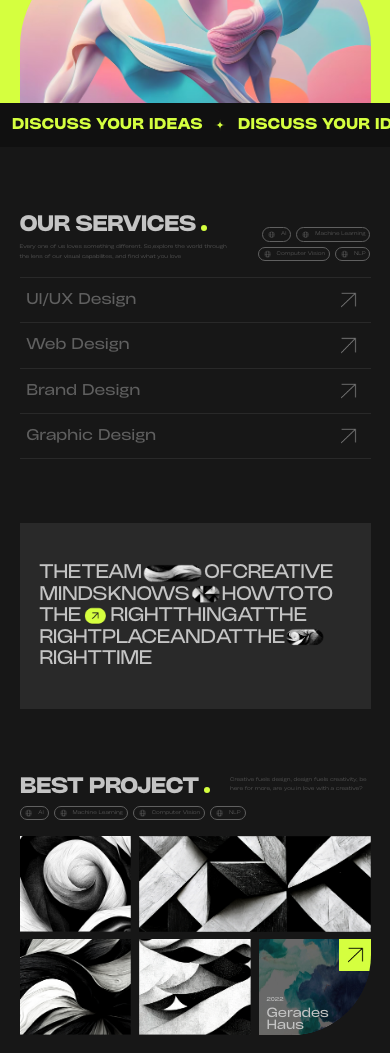
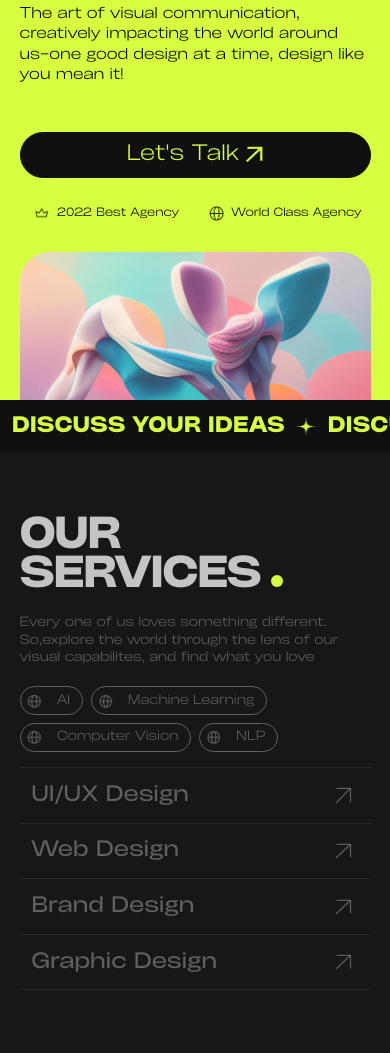
Before and after one commit to MuhammadyusufEngineer/Digitize-ideas, a website built with Vite: page index.html in a window 390 px wide. Shown: the part 244-1297 px from the top of the page. Built offline with nearby package versions, Linux system fonts and the light colour scheme.

Commit message:
responsive

```diff
--- a/index.html
+++ b/index.html
@@ -16,70 +16,89 @@
   </div> -->
 
   <header class="bg-yellow">
-    <nav class="py-[3vw]">
+    <nav class="bg-yellow py-[3vw]">
       <div class="container">
         <div class="flex items-center justify-between">
-          <div class="font-regular text-[1.4vw] logo">
-            HumbleBee AI
+          <div class="logo font-regular text-[7vw] mt-[2vw] md:mt-0 md:text-[1.4vw] relative z-[21]">
+            HumbleBeeAI
           </div>
-          <ul class="flex items-center gap-[6vw] text-[1.3vw]">
+          <ul
+            class="menu-list absolute md:relative top-0 -left-full md:left-0 bg-yellow z-20 w-full h-full flex flex-col md:flex-row items-center justify-center md:justify-end gap-[6vw] text-[6vw] md:text-[1.3vw] duration-300 ease-out">
             <li><a href="#" class="font-light">About Us</a></li>
             <li><a href="#" class="font-light">Project</a></li>
             <li><a href="#" class="font-light">Services</a></li>
             <li><a href="#" class="font-light">Let's talk</a></li>
           </ul>
+          <div class="menu-btn block md:hidden w-[10vw] h-[10vw] relative z-[21]">
+            <img src="./assets/img/menu.png" alt="burger menu icon">
+          </div>
         </div>
       </div>
     </nav>
     <main class="relative mt-[6vw] overflow-hidden">
       <div class="container">
-        <div class="flex justify-between">
-          <h1 class="text-[11.2vw] -tracking-[0.8vw] leading-none font-bold uppercase">digitize <br>ideas</h1>
-          <div class="w-1/2 flex flex-col items-end">
+        <div class="flex flex-col md:flex-row justify-between">
+          <h1 class="text-[17vw] md:text-[11.2vw] -tracking-[0.8vw] leading-none font-bold uppercase">digitize <br>ideas
+          </h1>
+          <div class="w-full md:w-1/2 flex flex-col items-end">
             <div
-              class="w-[85%] p-[0.5vw] bg-[url('../img/abstract.jpg')] bg-no-repeat bg-cover bg-center rounded-full overflow-nonde">
+              class="hidden md:block w-[85%] p-[0.5vw] bg-[url('../img/abstract.jpg')] bg-no-repeat bg-cover bg-center rounded-full overflow-nonde">
               <div
                 class="w-[5.5vw] h-[5.5vw] flex items-center justify-center bg-dark border-4 border-darker rounded-full">
                 <img src="./assets/img/playbtn.png" class="w-[2vw]" alt="">
               </div>
             </div>
-            <div class="w-[85%] flex items-center justify-center py-[2vw] gap-8">
+            <div class="hidden md:flex w-[85%] items-center justify-center py-[2vw] gap-8">
               <img class="w-[2.5vw]" src="./assets/img/star-2.png" alt="star">
               <img class="w-[2.5vw]" src="./assets/img/star-2.png" alt="star">
               <img class="w-[2.5vw]" src="./assets/img/star-2.png" alt="star">
             </div>
-            <p class="text-[1.3vw] font-light">The art of visual communication, creatively impacting the world around
+            <p class="text-[3.5vw] md:text-[1.3vw] font-light my-[5vw] md:m-0">The art of visual communication,
+              creatively impacting the
+              world around
               us-one good
               design at a time, design like you mean it!</p>
           </div>
         </div>
+        <div class="block md:hidden group button bg-dark text-[5vw] text-yellow border-dark mb-[6vw] mt-[7vw]">
+          <p class="py-[4vw]">Let's Talk</p>
+          <div class="relative w-[5vw] h-[5vw] overflow-hidden">
+            <img
+              class="absolute z-10 top-0 left-0 translate-0 translate-0 group-hover:-translate-y-[7vw] group-hover:translate-x-[7vw] group-hover:duration-500 w-[5vw]"
+              src="./assets/img/arrow-up.png" alt="arrow up">
+            <img
+              class="absolute z-10 top-0 -translate-x-[7vw] translate-y-[7vw] group-hover:translate-x-0 group-hover:translate-y-0 group-hover:duration-500 ease-out left-0 w-[5vw]"
+              src="./assets/img/arrow-up.png" alt="arrow up">
+          </div>
+        </div>
         <div class="flex items-center justify-between gap-[2vw] my-[2vw]">
-          <div class="flex gap-[1.5vw]">
-            <div class="button border-darker">
+          <div class="flex gap-[1.5vw] w-full md:w-auto">
+            <div class="w-1/2 p-0 md:w-auto button border-transparent md:border-darker">
               <div>
-                <img class="w-[2vw]" src="./assets/img/crown.png" alt="crown icon">
+                <img class="w-[5vw] md:w-[2vw]" src="./assets/img/crown.png" alt="crown icon">
               </div>
-              <p class="text-[1.2vw]">2022 Best Agency</p>
+              <p class="text-[2.7vw] md:text-[1.2vw]">2022 Best Agency</p>
             </div>
-            <div class="button border-darker">
+            <div class="w-1/2 p-0 md:w-auto button border-transparent md:border-darker">
               <div>
-                <img class="w-[2vw]" src="./assets/img/globus.png" alt="globus icon">
+                <img class="w-[5vw] md:w-[2vw]" src="./assets/img/globus.png" alt="globus icon">
               </div>
-              <p class="text-[1.2vw]">World Class Agency</p>
+              <p class="text-[2.7vw] md:text-[1.2vw]">World Class Agency</p>
             </div>
           </div>
-          <div class="relative h-[1px] w-2/5 bg-[#badd38] header-line">
+          <div class="hidden md:block relative h-[1px] w-2/5 bg-[#badd38] header-line">
           </div>
-          <div class="relative flex items-center w-[3.5%] h-[1.5vw]">
+          <div class="hidden md:flex relative items-center w-[3.5%] h-[1.5vw]">
             <div class="absolute top-0 left-0 w-[1.5vw] h-full border border-[#badd38] rounded-full"></div>
             <div class="absolute top-0 left-1/3 w-[1.5vw] h-full border border-[#badd38] rounded-full"></div>
             <div class="absolute top-0 left-[66%] w-[1.5vw] h-full border border-[#badd38] rounded-full"></div>
           </div>
         </div>
         <div class="relative mt-[7vw] w-full">
-          <img class="w-full rounded-tl-[100px] rounded-tr-[100px]" src="./assets/img/hero.png" alt="abstract photo">
+          <img class="w-full rounded-tl-[30px] rounded-tr-[30px]  md:rounded-tl-[100px] md:rounded-tr-[100px]"
+            src="./assets/img/hero.png" alt="abstract photo">
           <div
-            class="group absolute top-0 z-[100] -translate-y-1/3 right-[10vw] w-[13vw] h-[13vw] rounded-full flex items-center justify-center bg-dark border-[5px] border-darker overflow-hidden">
+            class="group absolute top-0 z-[100] -translate-y-1/3 right-[10vw] w-[13vw] h-[13vw] rounded-full hidden md:flex items-center justify-center bg-dark border-[5px] border-darker overflow-hidden">
             <div class="relative w-[5vw] h-[5vw]">
               <img
                 class="absolute z-10 top-0 left-0 translate-0 translate-0 group-hover:-translate-y-[7vw] group-hover:translate-x-[7vw] group-hover:duration-500 w-[5vw]"
@@ -94,59 +113,64 @@
       <div
         class="marquee-effect absolute bottom-0 left-0 whitespace-nowrap flex items-center gap-[3vw] bg-dark p-[3vw]">
         <!-- <img class="w-[3vw]" src="./assets/img/star-3.png" alt="star"> -->
-        <p class="text-[3.5vw] text-yellow font-bold uppercase">discuss your ideas</p>
-        <img class="w-[3vw]" src="./assets/img/star-3.png" alt="star">
-        <p class="text-[3.5vw] text-yellow font-bold uppercase">discuss your ideas</p>
-        <img class="w-[3vw]" src="./assets/img/star-3.png" alt="star">
-        <p class="text-[3.5vw] text-yellow font-bold uppercase">discuss your ideas</p>
-        <img class="w-[3vw]" src="./assets/img/star-3.png" alt="star">
+        <p class="text-[5vw] md:text-[3.5vw] text-yellow font-bold uppercase">discuss your ideas</p>
+        <img class="w-[5vw]" src="./assets/img/star-3.png" alt="star">
+        <p class="text-[5vw] md:text-[3.5vw] text-yellow font-bold uppercase">discuss your ideas</p>
+        <img class="w-[5vw]" src="./assets/img/star-3.png" alt="star">
+        <p class="text-[5vw] md:text-[3.5vw] text-yellow font-bold uppercase">discuss your ideas</p>
+        <img class="w-[5vw]" src="./assets/img/star-3.png" alt="star">
       </div>
     </main>
   </header>
 
   <section class="py-16 bg-darkest" id="our-services">
     <div class="container">
-      <div class="flex items-end">
-        <div class="w-[60%]">
-          <h2 class="text-[5vw] font-bold text-light tracking-tighter uppercase">our services
-            <span class="inline-block w-[1.5vw] h-[1.5vw] bg-yellow rounded-full"></span>
+      <div class="flex flex-col md:flex-row items-end">
+        <div class="w-full md:w-[60%]">
+          <h2 class="text-[10vw] md:text-[5vw] font-bold text-light leading-none tracking-tighter uppercase">our
+            services
+            <span class="inline-block w-[3vw] md:w-[1.5vw] h-[3vw] md:h-[1.5vw] bg-yellow rounded-full"></span>
           </h2>
-          <p class="text-[1.2vw] font-light text-lighter leading-loose mt-[0.5vw]">Every one of us loves something
+          <p
+            class="text-[3vw] md:text-[1.2vw] font-light text-lighter leading-tighter md:leading-loose my-[5vw] md:mt-[0.5vw] md:mb-0">
+            Every
+            one of us loves
+            something
             different. So,explore the world through the lens of our visual capabilites, and find what you love</p>
         </div>
-        <div class="w-[40%]">
-          <div class="flex flex-wrap items-end justify-end gap-[1.3vw]">
+        <div class="w-full md:w-[40%]">
+          <div class="flex flex-wrap items-end justify-start md:justify-end gap-[2vw] md:gap-[1.3vw]">
             <div
               class="group button text-lighter hover:text-light border-lighter hover:border-light duration-300 cursor-pointer">
-              <img class="w-[2.3vw] opacity-50 group-hover:opacity-100 duration-300" src="./assets/img/globus-white.png"
-                alt="globus">
-              <p class="text-[1.2vw]">AI</p>
+              <img class="w-[5vw] md:w-[2.3vw] opacity-50 group-hover:opacity-100 duration-300"
+                src="./assets/img/globus-white.png" alt="globus">
+              <p class="text-[3vw] md:text-[1.2vw] p-[2vw]">AI</p>
             </div>
             <div
               class="group button text-lighter hover:text-light border-lighter hover:border-light duration-300 cursor-pointer">
-              <img class="w-[2.3vw] opacity-50 group-hover:opacity-100 duration-300" src="./assets/img/globus-white.png"
-                alt="globus">
-              <p class="text-[1.2vw]">Machine Learning</p>
+              <img class="w-[5vw] md:w-[2.3vw] opacity-50 group-hover:opacity-100 duration-300"
+                src="./assets/img/globus-white.png" alt="globus">
+              <p class="text-[3vw] md:text-[1.2vw] p-[2vw]">Machine Learning</p>
             </div>
             <div
               class="group button text-lighter hover:text-light border-lighter hover:border-light duration-300 cursor-pointer">
-              <img class="w-[2.3vw] opacity-50 group-hover:opacity-100 duration-300" src="./assets/img/globus-white.png"
-                alt="globus">
-              <p class="text-[1.2vw]">Computer Vision</p>
+              <img class="w-[5vw] md:w-[2.3vw] opacity-50 group-hover:opacity-100 duration-300"
+                src="./assets/img/globus-white.png" alt="globus">
+              <p class="text-[3vw] md:text-[1.2vw] p-[2vw]">Computer Vision</p>
             </div>
             <div
               class="group button text-lighter hover:text-light border-lighter hover:border-light duration-300 cursor-pointer">
-              <img class="w-[2.3vw] opacity-50 group-hover:opacity-100 duration-300" src="./assets/img/globus-white.png"
-                alt="globus">
-              <p class="text-[1.2vw]">NLP</p>
+              <img class="w-[5vw] md:w-[2.3vw] opacity-50 group-hover:opacity-100 duration-300"
+                src="./assets/img/globus-white.png" alt="globus">
+              <p class="text-[3vw] md:text-[1.2vw] p-[2vw]">NLP</p>
             </div>
           </div>
         </div>
       </div>
       <div class="border-t border-darker mt-[4vw]">
         <div
-          class="group flex items-center justify-between p-[1.7vw] border-b border-darker hover:bg-darker cursor-pointer duration-300">
-          <p class="text-[3.5vw] font-regular text-lighter group-hover:text-light duration-300">
+          class="group flex items-center justify-between p-[3vw] md:p-[1.7vw] border-b border-darker hover:bg-darker cursor-pointer duration-300">
+          <p class="text-[5vw] md:text-[3.5vw] font-regular text-lighter group-hover:text-light duration-300">
             UI/UX Design
           </p>
           <div class="relative p-[4vw] w-[5vw] h-[5vw] group-hover:bg-yellow duration-300 overflow-hidden">
@@ -159,8 +183,8 @@
           </div>
         </div>
         <div
-          class="group flex items-center justify-between p-[1.7vw] border-b border-darker hover:bg-darker cursor-pointer duration-300">
-          <p class="text-[3.5vw] font-regular text-lighter group-hover:text-light duration-300">
+          class="group flex items-center justify-between p-[3vw] md:p-[1.7vw] border-b border-darker hover:bg-darker cursor-pointer duration-300">
+          <p class="text-[5vw] md:text-[3.5vw] font-regular text-lighter group-hover:text-light duration-300">
             Web Design
           </p>
           <div class="relative p-[4vw] w-[5vw] h-[5vw] group-hover:bg-yellow duration-300 overflow-hidden">
@@ -173,8 +197,8 @@
           </div>
         </div>
         <div
-          class="group flex items-center justify-between p-[1.7vw] border-b border-darker hover:bg-darker cursor-pointer duration-300">
-          <p class="text-[3.5vw] font-regular text-lighter group-hover:text-light duration-300">
+          class="group flex items-center justify-between p-[3vw] md:p-[1.7vw] border-b border-darker hover:bg-darker cursor-pointer duration-300">
+          <p class="text-[5vw] md:text-[3.5vw] font-regular text-lighter group-hover:text-light duration-300">
             Brand Design
           </p>
           <div class="relative p-[4vw] w-[5vw] h-[5vw] group-hover:bg-yellow duration-300 overflow-hidden">
@@ -187,8 +211,8 @@
           </div>
         </div>
         <div
-          class="group flex items-center justify-between p-[1.7vw] border-b border-darker hover:bg-darker cursor-pointer duration-300">
-          <p class="text-[3.5vw] font-regular text-lighter group-hover:text-light duration-300">
+          class="group flex items-center justify-between p-[3vw] md:p-[1.7vw] border-b border-darker hover:bg-darker cursor-pointer duration-300">
+          <p class="text-[5vw] md:text-[3.5vw] font-regular text-lighter group-hover:text-light duration-300">
             Graphic Design
           </p>
           <div class="relative p-[4vw] w-[5vw] h-[5vw] group-hover:bg-yellow duration-300 overflow-hidden">
@@ -207,7 +231,8 @@
   <section class="bg-darkest" id="about-us">
     <div class="container">
       <div class="bg-darker py-[10vw] px-[5vw]">
-        <p class="text-[4.4vw] text-light font-regular leading-tight -word-tight -tracking-wider uppercase">
+        <p
+          class="text-[6vw] md:text-[4.4vw] text-light font-regular leading-tight -word-tight -tracking-wider uppercase">
           the team <img class="inline-block h-[5vw]" src="./assets/img/inline-1.png"> of creative minds knows
           <img class="inline-block h-[5vw]" src="./assets/img/inline-2.png">
           how to to
@@ -220,54 +245,60 @@
 
   <section class="bg-darkest py-16" id="best-project">
     <div class="container">
-      <div class="flex justify-between">
-        <h2 class="w-[60%] text-[5vw] font-bold text-light tracking-tighter uppercase">best project
+      <div class="flex flex-col md:flex-row justify-between">
+        <h2
+          class="w-full md:w-[60%] text-[10vw] md:text-[5vw] font-bold text-light leading-none tracking-tighter uppercase">
+          best
+          project
           <span class="inline-block w-[1.5vw] h-[1.5vw] bg-yellow rounded-full"></span>
         </h2>
-        <p class="w-[40%] text-[1.2vw] font-light text-lighter leading-loose mt-[0.5vw]">Creative fuels design, design
+        <p
+          class="w-full md:w-[40%] text-[3vw] md:text-[1.2vw] font-light text-lighter leading-tighter md:leading-loose my-[5vw] md:mt-[0.5vw] md:mb-0">
+          Creative
+          fuels design, design
           fuels
           creativity, be here for more, are you in love with a creative?</p>
       </div>
-      <div class="flex flex-wrap gap-[1.3vw] mt-[1vw]">
+      <div class="flex flex-wrap gap-[3vw] md:gap-[1.3vw] mt-[1vw] mb-[1vw] md:mb-0">
         <div
-          class="group button text-lighter hover:text-light border-lighter hover:border-light duration-300 cursor-pointer">
-          <img class="w-[2.3vw] opacity-50 group-hover:opacity-100 duration-300" src="./assets/img/globus-white.png"
-            alt="globus">
-          <p class="text-[1.2vw]">AI</p>
+          class="group button text-lighter hover:text-light p-[2vw] md:py-[0.4vw] md:px-[1vw] border-lighter hover:border-light duration-300 cursor-pointer">
+          <img class="w-[5vw] md:w-[2.3vw] opacity-50 group-hover:opacity-100 duration-300"
+            src="./assets/img/globus-white.png" alt="globus">
+          <p class="text-[3vw] md:text-[1.2vw]">AI</p>
         </div>
         <div
-          class="group button text-lighter hover:text-light border-lighter hover:border-light duration-300 cursor-pointer">
-          <img class="w-[2.3vw] opacity-50 group-hover:opacity-100 duration-300" src="./assets/img/globus-white.png"
-            alt="globus">
-          <p class="text-[1.2vw]">Machine Learning</p>
+          class="group button text-lighter hover:text-light p-[2vw] md:py-[0.4vw] md:px-[1vw] border-lighter hover:border-light duration-300 cursor-pointer">
+          <img class="w-[5vw] md:w-[2.3vw] opacity-50 group-hover:opacity-100 duration-300"
+            src="./assets/img/globus-white.png" alt="globus">
+          <p class="text-[3vw] md:text-[1.2vw]">Machine Learning</p>
         </div>
         <div
-          class="group button text-lighter hover:text-light border-lighter hover:border-light duration-300 cursor-pointer">
-          <img class="w-[2.3vw] opacity-50 group-hover:opacity-100 duration-300" src="./assets/img/globus-white.png"
-            alt="globus">
-          <p class="text-[1.2vw]">Computer Vision</p>
+          class="group button text-lighter hover:text-light p-[2vw] md:py-[0.4vw] md:px-[1vw] border-lighter hover:border-light duration-300 cursor-pointer">
+          <img class="w-[5vw] md:w-[2.3vw] opacity-50 group-hover:opacity-100 duration-300"
+            src="./assets/img/globus-white.png" alt="globus">
+          <p class="text-[3vw] md:text-[1.2vw]">Computer Vision</p>
         </div>
         <div
-          class="group button text-lighter hover:text-light border-lighter hover:border-light duration-300 cursor-pointer">
-          <img class="w-[2.3vw] opacity-50 group-hover:opacity-100 duration-300" src="./assets/img/globus-white.png"
-            alt="globus">
-          <p class="text-[1.2vw]">NLP</p>
+          class="group button text-lighter hover:text-light p-[2vw] md:py-[0.4vw] md:px-[1vw] border-lighter hover:border-light duration-300 cursor-pointer">
+          <img class="w-[5vw] md:w-[2.3vw] opacity-50 group-hover:opacity-100 duration-300"
+            src="./assets/img/globus-white.png" alt="globus">
+          <p class="text-[3vw] md:text-[1.2vw]">NLP</p>
         </div>
       </div>
-      <div class="grid grid-cols-3 gap-[2vw] mt-[4vw]">
-        <div>
+      <div class="grid grid-cols-2 md:grid-cols-3 gap-[5vw] md:gap-[2vw] mt-[4vw]">
+        <div class="col-span-2 md:col-span-1">
           <img src="./assets/img/grid-1.png" alt="">
         </div>
         <div class="col-span-2">
           <img src="./assets/img/grid-4.png" alt="">
         </div>
-        <div>
+        <div class="col-span-2 md:col-span-1">
           <img src="./assets/img/grid-2.png" alt="">
         </div>
-        <div>
+        <div class="col-span-2 md:col-span-1">
           <img src="./assets/img/grid-3.png" alt="">
         </div>
-        <div class="group relative rounded-br-[80px] overflow-hidden cursor-pointer">
+        <div class="col-span-2 md:col-span-1 group relative rounded-br-[80px] overflow-hidden cursor-pointer">
           <img class="h-full w-auto" src="./assets/img/abstract-light.jpg" alt="">
           <div class="absolute left-[2vw] bottom-[1vw] z-20">
             <p class="text-light text-[1.3vw] font-regular uppercase mb-[1vw]">2022</p>
@@ -291,7 +322,7 @@
 
   <footer class="bg-darkest pb-8">
     <div class="container">
-      <div class="bg-yellow rounded-br-[80px] rounded-bl-[80px] p-[5vw]">
+      <div class="bg-yellow rounded-bl-[30px] rounded-br-[30px] md:rounded-br-[80px] md:rounded-bl-[80px] p-[5vw]">
         <div class="flex items-center justify-between">
           <div class="relative h-[1px] w-[35%] bg-[#badd38] header-line">
           </div>
@@ -303,26 +334,31 @@
           <div class="relative h-[1px] w-[35%] bg-[#badd38] header-line">
           </div>
         </div>
-        <h2 class="text-[5vw] font-bold tracking-[-0.1rem] text-center leading-tight uppercase mt-[2vw]">let's discuss
+        <h2 class="text-[8vw] md:text-[5vw] font-bold tracking-[-0.1rem] text-center leading-tight uppercase mt-[2vw]">
+          let's discuss
           <br>your
           ideas
         </h2>
-        <div class="flex items-center justify-center gap-[1.5vw] mt-[3vw]">
-          <div class="button uppercase border border-dark bg-dark hover:bg-yellow text-yellow hover:text-dark">
-            <p class="p-[1vw] text-[1.5vw]">Talks now</p>
+        <div
+          class="flex flex-col md:flex-row items-center justify-center gap-[3vw] md:gap-[1.5vw] mb-[5vw] md:mb-0 mt-[3vw]">
+          <div
+            class="button w-full md:w-auto uppercase border border-dark bg-dark hover:bg-yellow text-yellow hover:text-dark">
+            <p class="p-[3vw] md:p-[1vw] text-[5vw] md:text-[1.5vw]">Talks now</p>
           </div>
-          <div class="button uppercase border border-dark hover:bg-dark hover:text-yellow">
-            <p class="p-[1vw] text-[1.5vw]">Follow us</p>
+          <div class="button w-full md:w-auto uppercase border border-dark hover:bg-dark hover:text-yellow">
+            <p class="p-[3vw] md:p-[1vw] text-[5vw] md:text-[1.5vw]">Follow us</p>
           </div>
         </div>
       </div>
       <div class="mt-[7.5vw]">
-        <h3 class="text-[3vw] text-yellow font-regular text-center">HumbleBee AI</h3>
+        <h3 class="text-[5vw] md:text-[3vw] text-yellow font-regular text-left md:text-center">HumbleBee AI</h3>
         <div class="flex items-center justify-between mt-[6vw]">
-          <a href="#" class="text-[1.2vw] text-yellow font-light uppercase tracking-tight">terms & agreements</a>
-          <a href="#" class="text-[1.2vw] text-yellow font-light uppercase tracking-tight">@<span
+          <a href="#" class="text-[3vw] md:text-[1.2vw] text-yellow font-light uppercase tracking-tight">terms &
+            agreements</a>
+          <a href="#" class="hidden md:block text-[1.2vw] text-yellow font-light uppercase tracking-tight">@<span
               class="year">2023</span> humblebee ai all rights resolved</a>
-          <a href="#" class="text-[1.2vw] text-yellow font-light uppercase tracking-tight">privacy policy</a>
+          <a href="#" class="text-[3vw] md:text-[1.2vw] text-yellow font-light uppercase tracking-tight">privacy
+            policy</a>
         </div>
       </div>
     </div>
```
Also changed, not shown: assets/js/main.js (+14 -0 lines), assets/img/close.png (added), assets/img/menu.png (added).
